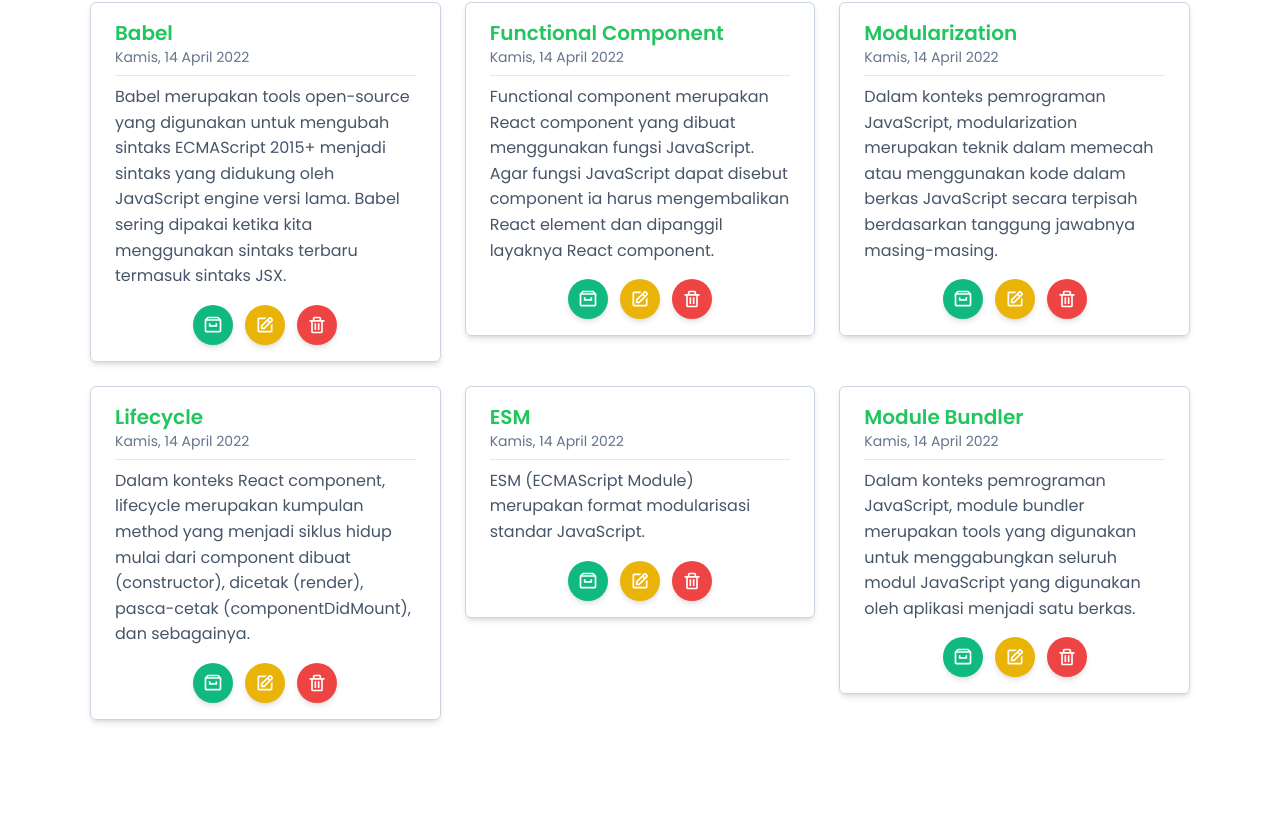
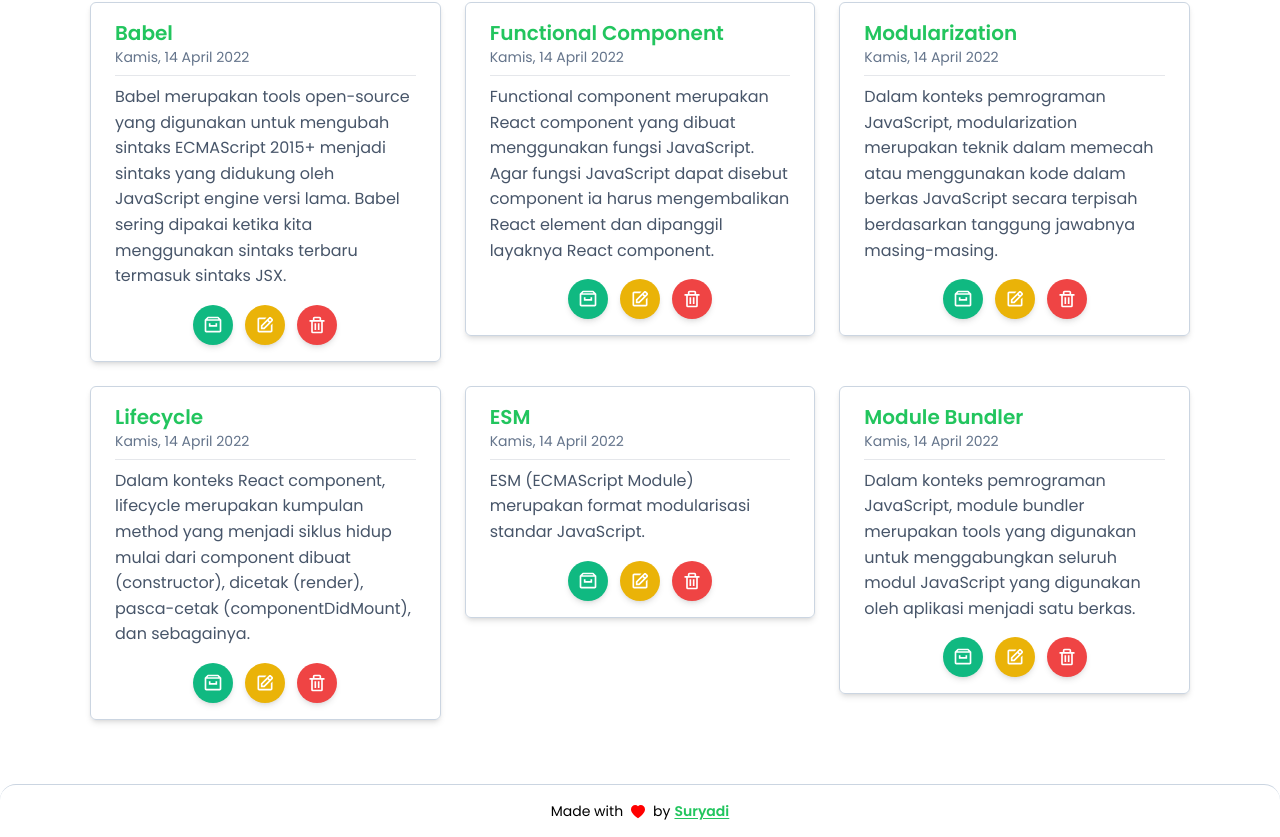
Before and after one commit to msuryaditriputraR/Dicoding-Project, a React (Vite) app in the folder React/Dasar/react-notes/: page / in a window 1280 px wide. Shown: the part 174-1011 px from the top of the page. Before the commit the page ends 926 px from the top, so only its background shows below. Built offline with nearby package versions, Linux system fonts and the light colour scheme.

Commit message:
add: footer

```diff
--- a/React/Dasar/react-notes/src/App.jsx
+++ b/React/Dasar/react-notes/src/App.jsx
@@ -1,6 +1,7 @@
 import { useState } from "react";
 import { Content } from "./components/Content";
 import Header from "./components/Header";
+import Footer from "./components/Footer";
 
 function App() {
     const [isArchivePage, setIsArchivePage] = useState(false);
@@ -15,6 +16,7 @@
             <main className="mt-28 lg:mt-16">
                 <Content isArchivePage={isArchivePage} />
             </main>
+            <Footer />
         </>
     );
 }
--- /dev/null
+++ b/React/Dasar/react-notes/src/components/Footer.jsx
@@ -0,0 +1,23 @@
+import { BsFillHeartFill } from "react-icons/bs";
+
+const Footer = () => {
+  return (
+    <footer className="mt-8 rounded-t-2xl border-t border-slate-300 py-4">
+      <p className="text-center text-sm">
+        Made with
+        <BsFillHeartFill className="mx-2 inline-block" color="red" />
+        by
+        <a
+          href="https://github.com/msuryaditriputraR"
+          target="_blank"
+          rel="noopener noreferrer"
+          className="ml-1 inline-block font-semibold text-green-500 underline underline-offset-2"
+        >
+          Suryadi
+        </a>
+      </p>
+    </footer>
+  );
+};
+
+export default Footer;
```
